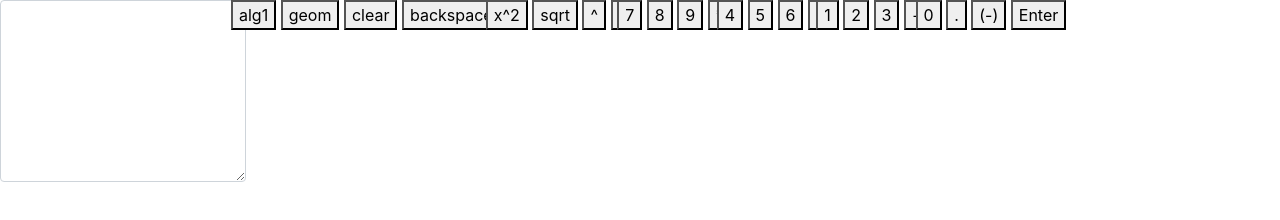
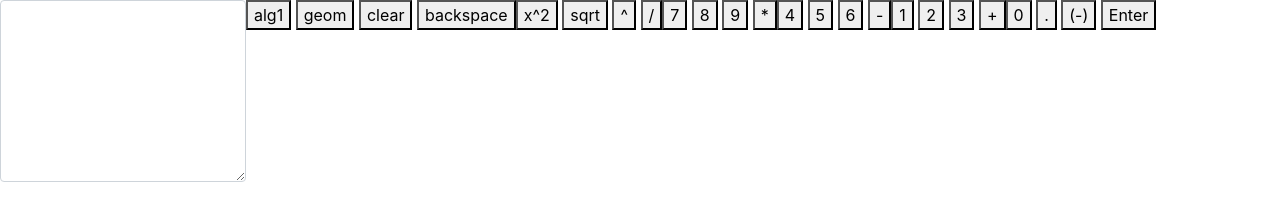
Before and after one commit to KarlKain/KarlKain.github.io, a plain HTML site: page index.html in a window 1280 px wide. Drawn offline with nearby package versions, Linux system fonts and the light colour scheme.

Commit message:
Update index.html

```diff
--- a/index.html
+++ b/index.html
@@ -13,42 +13,36 @@
                         <textarea class="form-control rounded-5" id="exampleFormControlTextarea1" rows="7"></textarea>
                    </div>
                 </div>
-            <div class="row">
                 <div class="col-xs-4">
                     <button class="square round-5">alg1</button>
                     <button class="square round-5">geom</button>
                     <button class="square round-5">clear</button>
                     <button class="square round-5">backspace</button>
                 </div>
-            <div class="row">
                 <div class="col-xs-4">
                     <button class="square round-50%">x^2</button>
                     <button class="square round-50%">sqrt</button>
                     <button class="square round-50%">^</button>
                     <button class="square round-50%">/</button>
                 </div>
-            <div class="row">
                 <div class="col-xs-4">
                     <button class="square">7</button>
                     <button class="square">8</button>
                     <button class="square">9</button>
                     <button class="square">*</button>
                 </div>
-            <div class="row">
                 <div class="col-xs-4">
                     <button class="square">4</button>
                     <button class="square">5</button>
                     <button class="square">6</button>
                     <button class="square">-</button>
                 </div>
-            <div class="row">
                 <div class="col-xs-4">
                     <button class="square">1</button>
                     <button class="square">2</button>
                     <button class="square">3</button>
                     <button class="square">+</button>
                 </div>
-            <div class="row">
                 <div class="col-xs-4">
                     <button class="square">0</button>
                     <button class="square">.</button>
@@ -57,5 +51,6 @@
                 </div>
             </div>
           </div>
+        </div>
     </body>
 </html>
```
Lines whose indentation alone changed are shown as unchanged.
